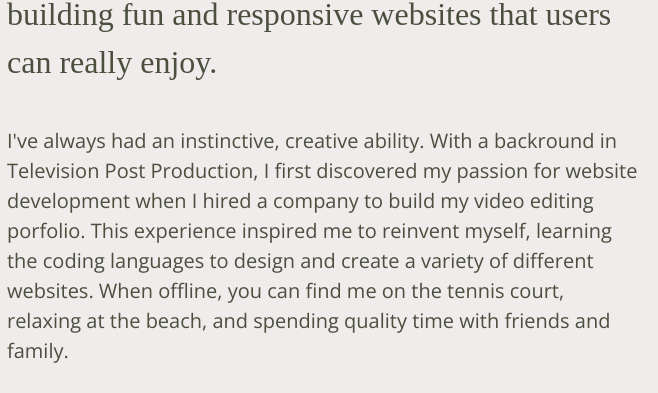
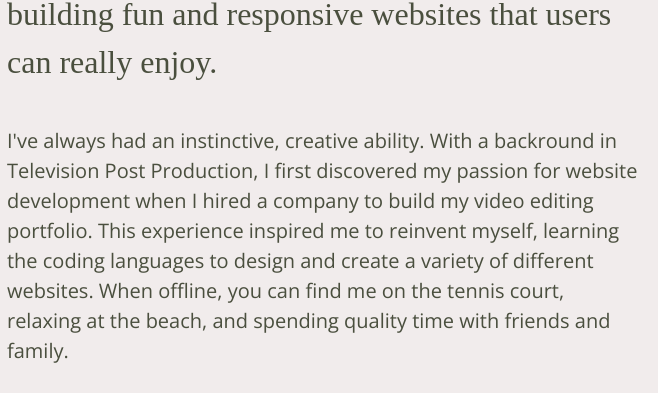
Before and after one commit to b-kicks-IT/Brett-Meril-Portfolio, a plain HTML site: page index.html in a window 1280 px wide. Shown: the part 3940-4333 px from the top of the page, 546-1204 px from the left. Drawn offline with nearby package versions, Linux system fonts and the light colour scheme; a script that the page names is missing; a web font is replaced by a local one.

Commit message:
Add files via upload

```diff
--- a/index.html
+++ b/index.html
@@ -155,7 +155,7 @@
             <p class="about-text">I've always had an instinctive, creative ability. With a backround in Television Post
               Production,
               I first discovered my passion for website development when I hired a company to build my video editing
-              porfolio.
+              portfolio.
               This experience inspired me to reinvent myself, learning the coding languages to
               design and create a variety of different websites. When offline, you can find me on the
               tennis court, relaxing at the beach, and spending quality time with friends and family.
```
